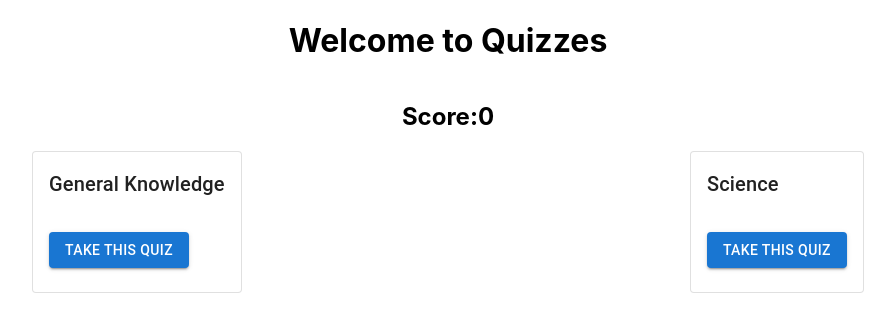
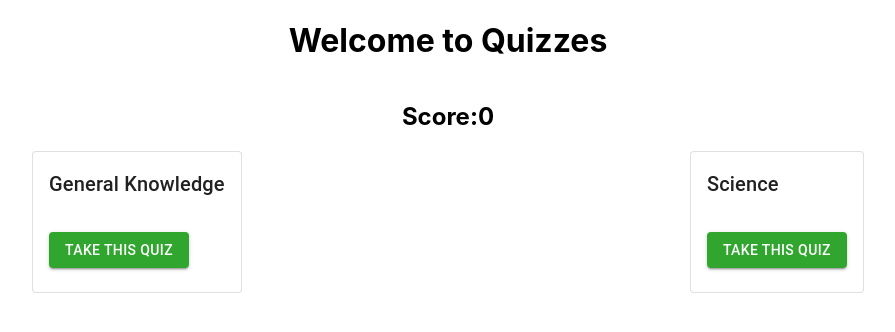
Before and after one commit to LyneSultan/quiz-app, a React (Create React App) app in the folder app/: page / in a window 1280 px wide. Shown: the top 332 px of the page, without its empty margins (192-1087 px from the left). Built offline with nearby package versions, Linux system fonts and the light colour scheme.

Commit message:
added color styling

```diff
--- a/app/src/base/Button/Button.jsx
+++ b/app/src/base/Button/Button.jsx
@@ -1,8 +1,8 @@
 import Button from '@mui/material/Button';
-
+import './style.css';
 export const ButtonComponent = ({ text, onClick }) => {
   return (
-    <Button variant="contained" color="primary" onClick={onClick}>
+    <Button variant="contained" className='button-primary' onClick={onClick}>
       {text}
     </Button>
   );
--- /dev/null
+++ b/app/src/base/Button/style.css
@@ -0,0 +1,5 @@
+@import './../../colors/colors.css';
+
+.button-primary {
+  background-color: var(--primary-color) !important;
+}
--- /dev/null
+++ b/app/src/colors/colors.css
@@ -0,0 +1,4 @@
+:root {
+  --primary-color: #31a62f;
+  --secondary-color: #6c757d;
+}
--- a/app/src/components/QuizCard.jsx
+++ b/app/src/components/QuizCard.jsx
@@ -1,5 +1,4 @@
 import { CardContent, Typography } from '@mui/material';
-import React from 'react';
 import { ButtonComponent } from './../base/Button/Button.jsx';
 
 const QuizCard = ({ quiz, handleNavigate }) => {
```
